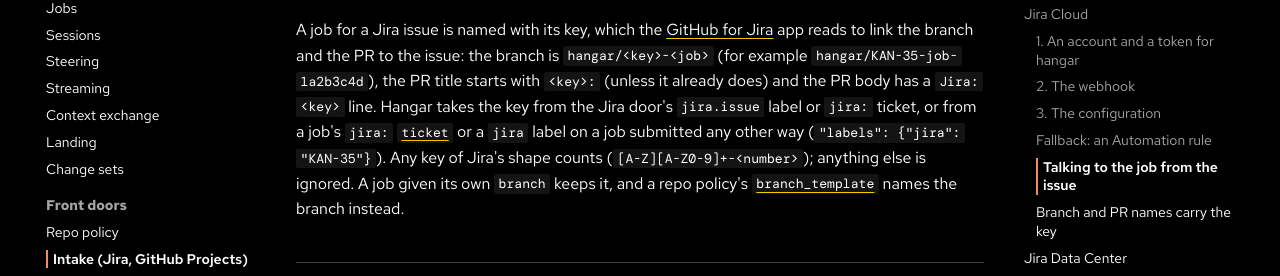
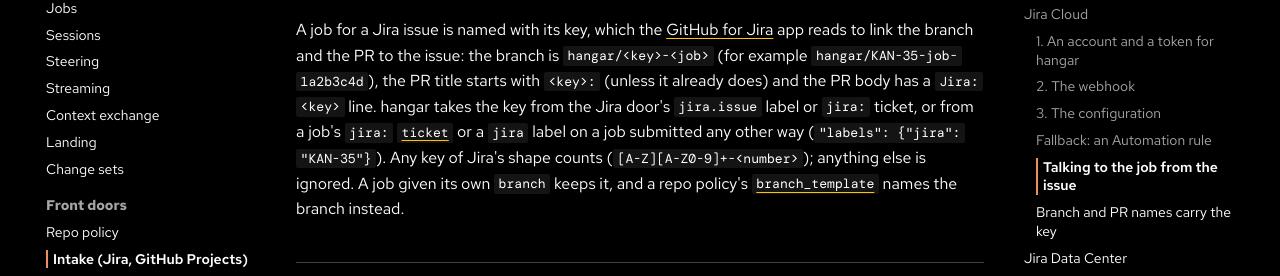
Before and after one commit to Sean-Koval/hangar, an MkDocs documentation site: the page built from docs/intake.md, in a window 1280 px wide and 900 px high, scrolled down 6680 px. Shown: the part 164-440 px from the top of the window. Built offline with MkDocs 1.6.1 and Material for MkDocs 9.7.7, drawn with Linux system fonts in a browser that asks for light colours; comment, search, counter and statistics services are not loaded.

```diff
--- a/docs/intake.md
+++ b/docs/intake.md
@@ -141,7 +141,7 @@ hangar's own comments start with `[hangar]` and are never read as replies.
 
 ### Branch and PR names carry the key
 
-A job for a Jira issue is named with its key, which the [GitHub for Jira](https://github.com/marketplace/jira-software-github) app reads to link the branch and the PR to the issue: the branch is `hangar/<key>-<job>` (for example `hangar/KAN-35-job-1a2b3c4d`), the PR title starts with `<key>: ` (unless it already does) and the PR body has a `Jira: <key>` line. Hangar takes the key from the Jira door's `jira.issue` label or `jira:` ticket, or from a job's `jira:` [`ticket`](changesets.md) or a `jira` label on a job submitted any other way (`"labels": {"jira": "KAN-35"}`). Any key of Jira's shape counts (`[A-Z][A-Z0-9]+-<number>`); anything else is ignored. A job given its own `branch` keeps it, and a repo policy's [`branch_template`](repo-policy.md) names the branch instead.
+A job for a Jira issue is named with its key, which the [GitHub for Jira](https://github.com/marketplace/jira-software-github) app reads to link the branch and the PR to the issue: the branch is `hangar/<key>-<job>` (for example `hangar/KAN-35-job-1a2b3c4d`), the PR title starts with `<key>: ` (unless it already does) and the PR body has a `Jira: <key>` line. hangar takes the key from the Jira door's `jira.issue` label or `jira:` ticket, or from a job's `jira:` [`ticket`](changesets.md) or a `jira` label on a job submitted any other way (`"labels": {"jira": "KAN-35"}`). Any key of Jira's shape counts (`[A-Z][A-Z0-9]+-<number>`); anything else is ignored. A job given its own `branch` keeps it, and a repo policy's [`branch_template`](repo-policy.md) names the branch instead.
 
 ## Jira Data Center
 
```
Also changed, not shown: docs/changesets.md (+1 -1 lines).
